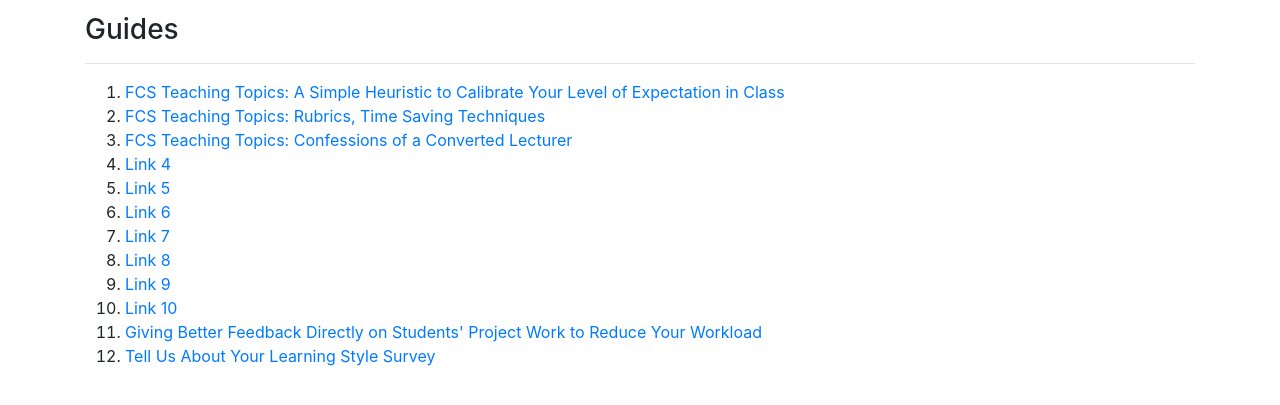
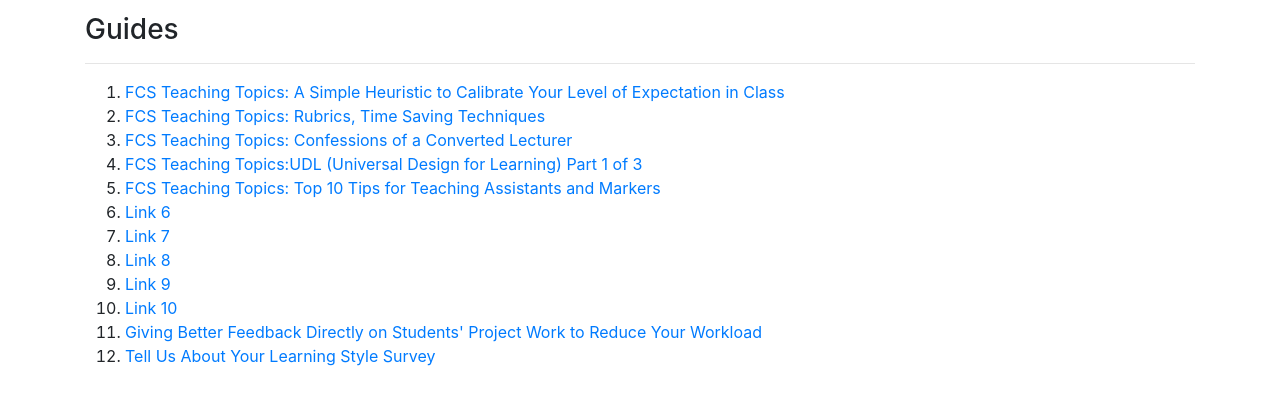
Before and after one commit to dal-csed/teaching-guides, a website: page index.html in a window 1280 px wide. Shown: the part 193-598 px from the top of the page. Drawn offline with Linux system fonts and the light colour scheme.

Commit message:
Index page update

```diff
--- a/index.html
+++ b/index.html
@@ -59,8 +59,8 @@
       <li><a href="topic_1.html">FCS Teaching Topics: A Simple Heuristic to Calibrate Your Level of Expectation in Class</a></li>
       <li><a href="topic_2.html">FCS Teaching Topics: Rubrics, Time Saving Techniques</a></li>
       <li><a href="topic_3.html">FCS Teaching Topics: Confessions of a Converted Lecturer</a></li>
-      <li><a href="">Link 4</a></li>
-      <li><a href="">Link 5</a></li>
+      <li><a href="topic_4.html">FCS Teaching Topics:UDL (Universal Design for Learning) Part 1 of 3</a></li>
+      <li><a href="topic_5.html">FCS Teaching Topics: Top 10 Tips for Teaching Assistants and Markers</a></li>
       <li><a href="">Link 6</a></li>
       <li><a href="">Link 7</a></li>
       <li><a href="">Link 8</a></li>
```
